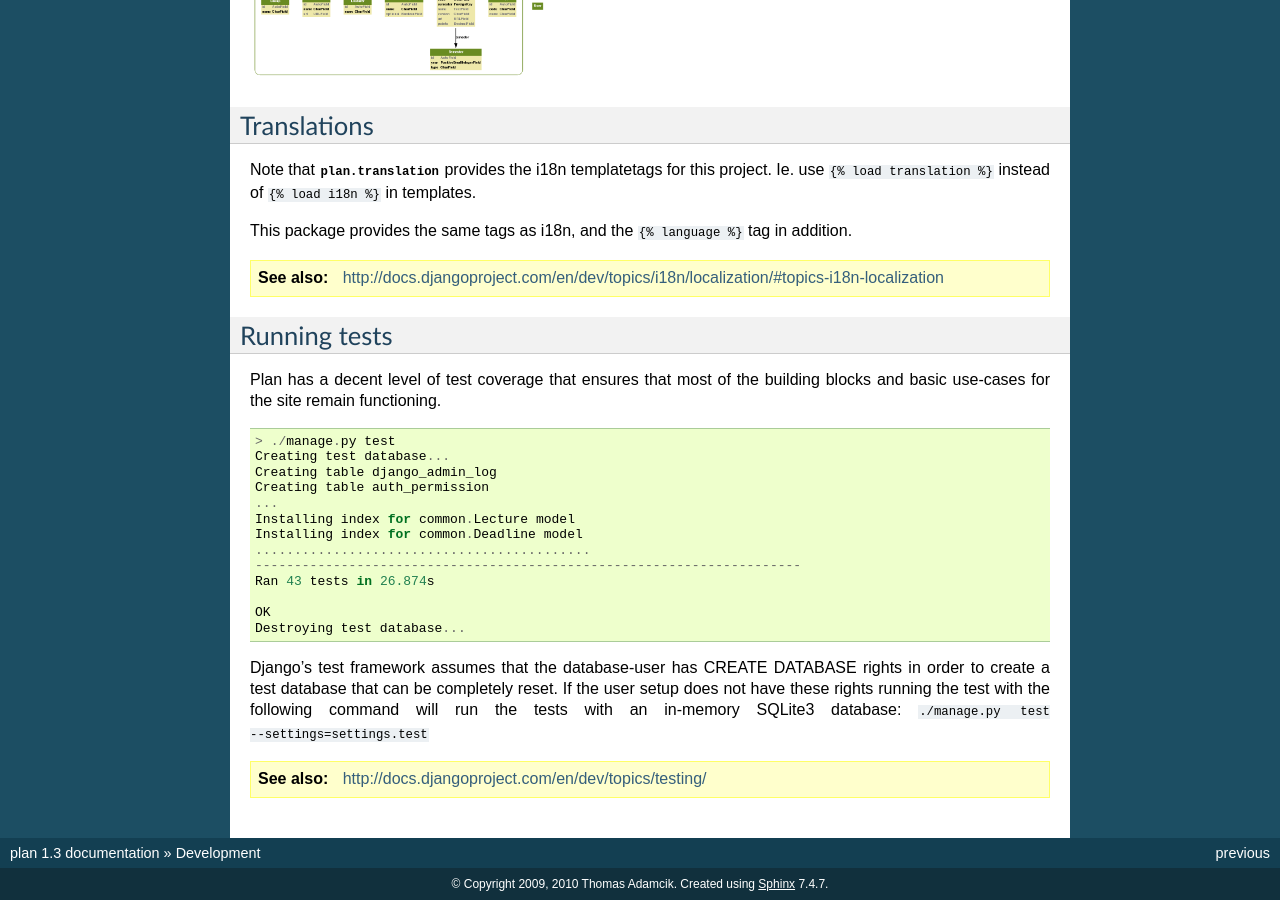
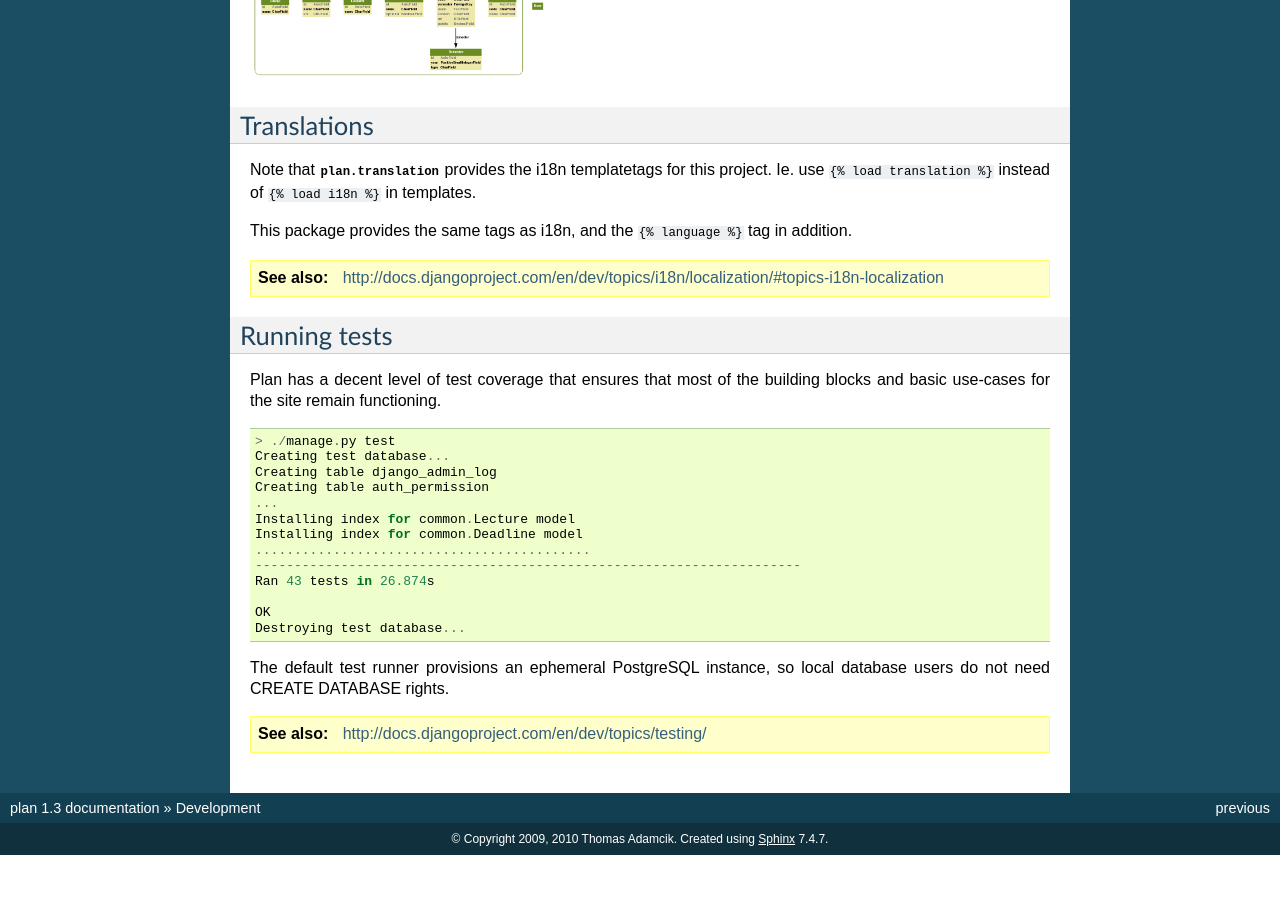
Before and after one commit to adamcik/plan, a Sphinx documentation site: the page built from docs/development.rst, in a window 1280 px wide and 900 px high, scrolled down 735 px. Built offline with Sphinx 7.4.7, drawn with Linux system fonts in a browser that asks for light colours; after the commit the page ends 1590 px from its top, so only the background shows below that.

```diff
--- a/docs/development.rst
+++ b/docs/development.rst
@@ -62,11 +62,8 @@
     OK
     Destroying test database...
 
-Django's test framework assumes that the database-user has CREATE DATABASE
-rights in order to create a test database that can be completely reset.  If the
-user setup does not have these rights running the test with the following
-command will run the tests with an in-memory SQLite3 database: ``./manage.py
-test --settings=settings.test``
+The default test runner provisions an ephemeral PostgreSQL instance, so local
+database users do not need CREATE DATABASE rights.
 
 .. seealso::
   `<http://docs.djangoproject.com/en/dev/topics/testing/>`_
```
Also changed, not shown: AGENTS.md (+2 -2 lines), README.md (+8 -9 lines).
